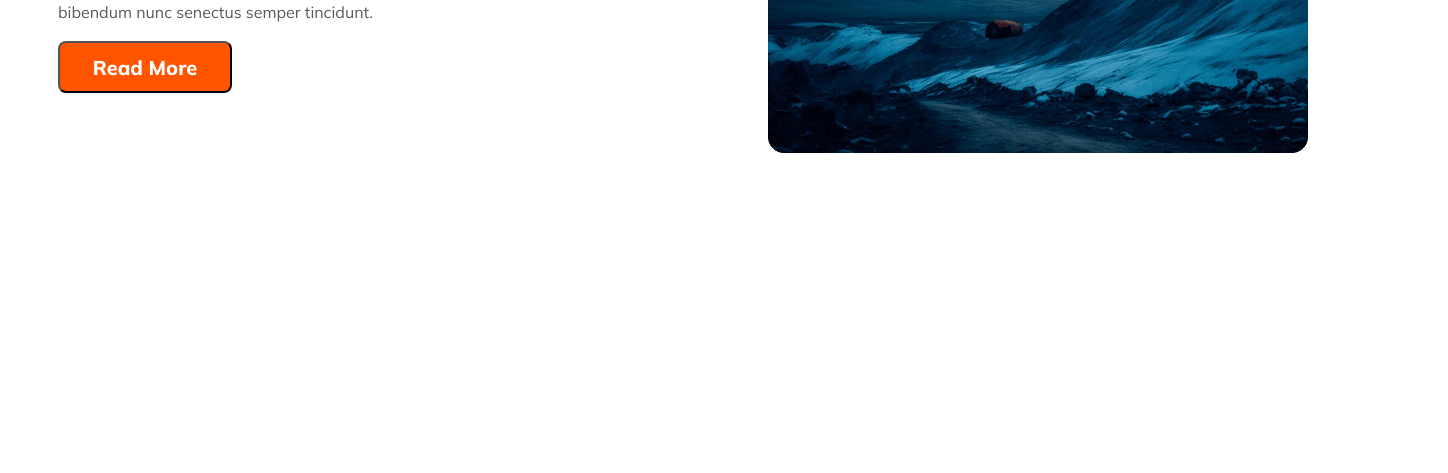
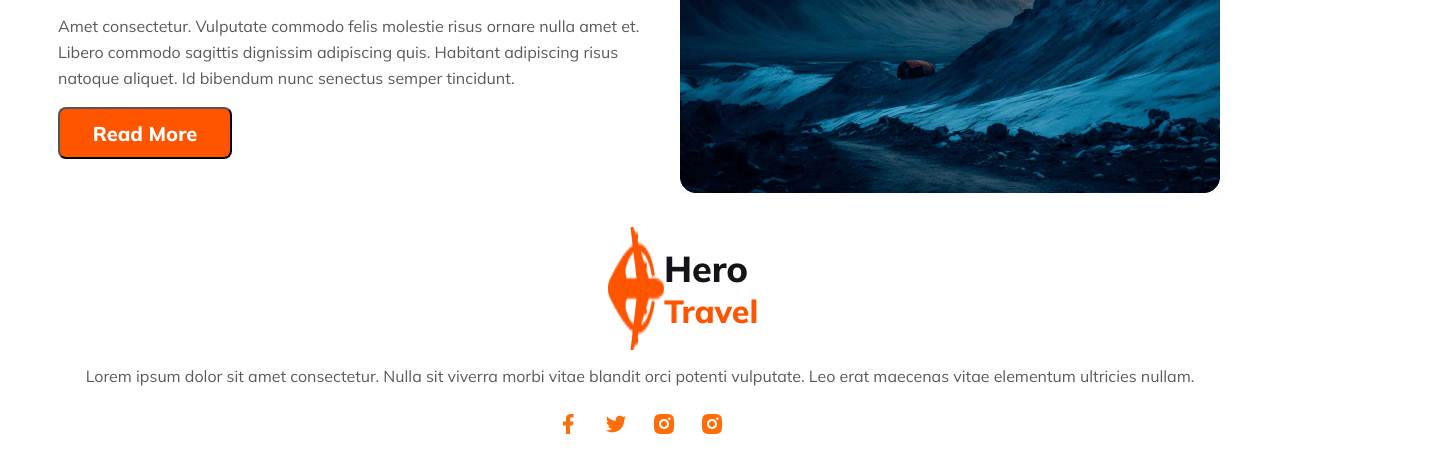
Before and after one commit to nurujjaman88/B9A2-Hero-Travel-main, a plain HTML site: page index.html in a window 1280 px wide. Shown: the part 1091-1564 px from the top of the page, 1448 px wide, since content can reach past the window. Drawn offline with Linux system fonts and the light colour scheme.

Commit message:
footer section added

```diff
--- a/index.html
+++ b/index.html
@@ -50,8 +50,20 @@
         </section>
         </header>
 
-     <footer>
+     <footer class="footer-section">
+            <img class="footer-img" src="Images/Group 40071 (2).png" alt="">
+            <h3><span class="hero-normal">Hero</span> <span class="travel-red">Travel</span></h3>
+              </footer>
 
-    </footer>
+              <div class="footer-description">
+                <p>Lorem ipsum dolor sit amet consectetur. Nulla sit viverra morbi vitae blandit orci potenti vulputate. Leo erat maecenas vitae elementum ultricies nullam. </p>
+              </div>
+
+              <div class="footer-social-link">
+                <img src="Images/facebook.png" alt="">
+                <img src="Images/twitter.png" alt="">
+                <img src="Images/insta.png" alt="">
+                <img src="Images/insta.png" alt="">
+              </div>
 </body>
 </html>
--- a/styles/styles.css
+++ b/styles/styles.css
@@ -25,8 +25,8 @@
 
 header{
     background: #FFF;
-    width: 1440px;
-    height: 6940px;
+    /* width: 1440px;
+    height: 6940px; */
 }
 
 nav h3{
@@ -178,3 +178,32 @@ nav ul li a{
     height: 100%;
     padding-left: 40px;
 }
+
+/* footer section */
+
+.footer-section{
+    display: flex;
+    padding-left: 600px;
+    padding-right: 600px;
+    margin-top: 30px;
+}
+
+
+.footer-description p{
+    text-align: center;
+    color: #5A5A5D;
+    font-family: Mulish;
+    font-size: 16px;
+    font-weight: 400;
+
+}
+
+.footer-social-link{
+    text-align: center;
+
+}
+
+.footer-social-link img{
+    padding: 10px;
+
+}
```
Also changed, not shown: Images/facebook.png (added), Images/insta.png (added), Images/twitter.png (added).
